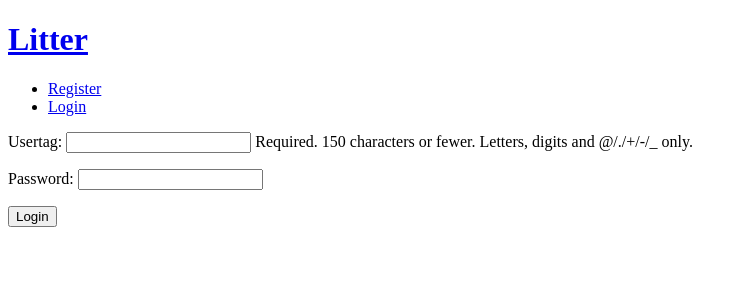
After one commit to YaBoyya/Litter, a Django app: page /login/ in a window 1280 px wide. The commit adds this page. Shown: the top 300 px of the page, without its empty margins (0-744 px from the left). Run offline with Django 4.2, Linux system fonts and the light colour scheme.

Commit message:
Login and Registration added

```diff
--- a/Litter/settings/local_settings.py
+++ b/Litter/settings/local_settings.py
@@ -44,6 +44,7 @@ INSTALLED_APPS = [
     'django.contrib.staticfiles',
 
     'core.apps.CoreConfig',
+    'users.apps.UsersConfig',
 ]
 
 MIDDLEWARE = [
@@ -132,3 +133,6 @@ STATIC_URL = 'static/'
 # https://docs.djangoproject.com/en/4.2/ref/settings/#default-auto-field
 
 DEFAULT_AUTO_FIELD = 'django.db.models.BigAutoField'
+
+# Changed User Model
+AUTH_USER_MODEL = 'users.LitterUser'
--- a/Litter/urls.py
+++ b/Litter/urls.py
@@ -20,4 +20,5 @@ from django.urls import path, include
 urlpatterns = [
     path('admin/', admin.site.urls),
     path('', include('core.urls')),
+    path('', include('users.urls'))
 ]
--- a/templates/base.html
+++ b/templates/base.html
@@ -8,7 +8,17 @@
     {% comment %} <link rel="stylesheet" href="style.css"> {% endcomment %}
   </head>
   <body>
-    <a href="{% url 'core:feed' %}"><h1>Litter</h1>
+    <a href="{% url 'core:feed' %}"><h1>Litter</h1></a>
+    <ul>
+      {% if request.user.is_authenticated %}
+        <p>Welcome, @{{request.user.usertag}}</p>
+        <li><a href="{% url 'users:logout' %}">Logout</a></li>
+      {% else %}
+        <li><a href="{% url 'users:register' %}">Register</a></li>
+        <li><a href="{% url 'users:login' %}">Login</a></li>
+      {% endif %}
+    </ul>
+
     {% block content %}
     {% endblock %}
   </body>
--- /dev/null
+++ b/users/forms.py
@@ -0,0 +1,17 @@
+from django import forms
+from django.contrib.auth.forms import UserCreationForm
+
+from .models import LitterUser
+
+
+# TODO setup cleaning for usertags etc and change to BaseUserCreationForm
+class RegisterForm(UserCreationForm):
+    class Meta:
+        model = LitterUser
+        fields = ['usertag', 'email', 'password1', 'password2']
+
+
+class LoginForm(forms.ModelForm):
+    class Meta:
+        model = LitterUser
+        fields = ['usertag', 'password']
--- a/users/models.py
+++ b/users/models.py
@@ -1,33 +1,36 @@
-# from django.contrib.auth.models import AbstractUser
-# from django.contrib.auth.validators import UnicodeUsernameValidator
-# from django.db import models
-# from django.utils.translation import gettext_lazy as _
+from django.contrib.auth.models import AbstractUser, UserManager
+from django.contrib.auth.validators import UnicodeUsernameValidator
+from django.db import models
+from django.utils.translation import gettext_lazy as _
 
 
-# # Create your models here.
-# # TODO unique usertag and non unique username,
-# # email login and registration
+class LitterUserManager(UserManager):
+    def create_superuser(self, usertag, email, password, **extra_fields):
+        extra_fields.update({'usertag': usertag})
+        return super().create_superuser(usertag, email, password,
+                                        **extra_fields)
 
-# # app is not connected for now
-# class LitterUser(AbstractUser):
-#     usertag = models.CharField(
-#         _("username"),
-#         max_length=150
-#     )
-#     username_validator = UnicodeUsernameValidator()
-#     username = models.CharField(
-#         _("usertag"),
-#         max_length=150,
-#         unique=True,
-#         help_text=_(
-#             "Required. 150 characters or fewer. Letters, digits and @/./+/-/_ only."
-#         ),
-#         validators=[username_validator],
-#         error_messages={
-#             "unique": _("A user with that usertag already exists."),
-#         },
-#     )
-#     bio = models.TextField(max_lenght=200, null=True, blank=True)
-#     # picture = models.ImageField()
 
-#     USERNAME_FIELD = "usertag"
+class LitterUser(AbstractUser):
+    username = models.CharField(
+        _("username"),
+        max_length=150
+    )
+    username_validator = UnicodeUsernameValidator()
+    usertag = models.CharField(
+        _("usertag"),
+        max_length=150,
+        unique=True,
+        help_text=_(
+            "Required. 150 characters or fewer. Letters, digits and @/./+/-/_ only."  # noqa
+        ),
+        validators=[username_validator],
+        error_messages={
+            "unique": _("A user with that usertag already exists."),
+        },
+    )
+    bio = models.TextField(max_length=200, null=True, blank=True)
+    # TODO install Pillow and setup pfp
+    # picture = models.ImageField()
+    objects = LitterUserManager()
+    USERNAME_FIELD = "usertag"
--- /dev/null
+++ b/users/templates/users/login-register.html
@@ -0,0 +1,19 @@
+{% extends 'base.html' %}
+
+{% block content %}
+    <div>
+        {% if type == 'register' %}
+            <form method='POST'>
+                {% csrf_token %}
+                {{ form.as_p }}
+                <input type="submit" value="Signup">
+            <form>
+        {% else %}
+            <form method='POST'>
+                {% csrf_token %}
+                {{form.as_p}}
+                <input type="submit" value="Login">
+            </form>
+        {% endif %}
+    </div>
+{% endblock %}
--- /dev/null
+++ b/users/urls.py
@@ -0,0 +1,11 @@
+from django.urls import path
+
+from . import views
+
+
+app_name = 'users'
+urlpatterns = [
+    path('register/', views.register, name="register"),
+    path('login/', views.user_login, name="login"),
+    path('logout/', views.user_logout, name="logout"),
+]
--- a/users/views.py
+++ b/users/views.py
@@ -1,3 +1,46 @@
-from django.shortcuts import render
+from django.contrib import messages
+from django.contrib.auth import authenticate, login, logout
+from django.shortcuts import render, redirect
 
-# Create your views here.
+from .forms import RegisterForm, LoginForm
+# from .models import LitterUser
+
+
+# TODO email activation later on
+def register(request):
+    type = 'register'
+    if request.method == 'POST':
+        form = RegisterForm(request.POST)
+        if form.is_valid():
+            user = form.save(commit=False)
+            user.username = user.usertag
+            user.save()
+            return redirect('core:feed')
+    else:
+        form = RegisterForm()
+    context = {'form': form, 'type': type}
+    return render(request, 'users/login-register.html', context)
+
+
+def user_login(request):
+    type = 'login'
+    if request.method == 'POST':
+        form = LoginForm(request.POST)
+        user = authenticate(request,
+                            usertag=request.POST.get('usertag'),
+                            password=request.POST.get('password'))
+        if user is not None:
+            login(request, user)
+            messages.success(request, "Logged in succesfully.")
+            return redirect('core:feed')
+        else:
+            messages.info(request, "Invalid usertag or password.")
+    else:
+        form = LoginForm()
+    context = {'form': form, 'type': type}
+    return render(request, 'users/login-register.html', context)
+
+
+def user_logout(request):
+    logout(request)
+    return redirect('core:feed')
```
Also changed, not shown: users/migrations/0001_initial.py (added).
